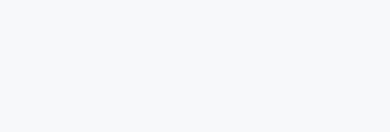
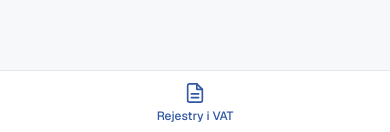
Before and after one commit to mykytapilec/onsaldo-vat-register, a Next.js app: page / in a window 390 px wide. Shown: the part 709-841 px from the top of the page. Built offline with nearby package versions, Linux system fonts and the light colour scheme.

Commit message:
feat: add mobile bottom navigation

```diff
--- a/components/layout/app-shell.tsx
+++ b/components/layout/app-shell.tsx
@@ -1,6 +1,7 @@
 
 import type { ReactNode } from "react";
 
+import { MobileNavigation } from "./mobile-navigation";
 import { Sidebar } from "./sidebar";
 import { Topbar } from "./topbar";
 
@@ -18,9 +19,11 @@ export function AppShell({ children }: AppShellProps) {
       <div className="flex min-w-0 flex-1 flex-col">
         <Topbar />
 
-        <main className="flex-1 p-4 md:p-6">
+        <main className="flex-1 p-4 pb-24 md:p-6">
           {children}
         </main>
+
+        <MobileNavigation />
       </div>
     </div>
   );
--- /dev/null
+++ b/components/layout/mobile-navigation.tsx
@@ -0,0 +1,39 @@
+
+import Link from "next/link";
+
+export function MobileNavigation() {
+  return (
+    <nav
+      aria-label="Nawigacja mobilna"
+      className="fixed inset-x-0 bottom-0 z-50 border-t border-[var(--border)] bg-[var(--surface)] pb-[env(safe-area-inset-bottom)] md:hidden"
+    >
+      <div className="mx-auto flex min-h-16 max-w-sm items-center justify-around">
+        <Link
+          href="/"
+          aria-current="page"
+          className="flex min-h-16 w-full flex-col items-center justify-center gap-1 px-4 py-2 text-xs font-medium text-[var(--primary)]"
+        >
+          <svg
+            aria-hidden="true"
+            xmlns="http://www.w3.org/2000/svg"
+            width="22"
+            height="22"
+            viewBox="0 0 24 24"
+            fill="none"
+            stroke="currentColor"
+            strokeWidth="1.8"
+            strokeLinecap="round"
+            strokeLinejoin="round"
+          >
+            <path d="M14 2H6a2 2 0 0 0-2 2v16a2 2 0 0 0 2 2h12a2 2 0 0 0 2-2V8z" />
+            <path d="M14 2v6h6" />
+            <path d="M8 13h8" />
+            <path d="M8 17h8" />
+          </svg>
+
+          <span>Rejestry i VAT</span>
+        </Link>
+      </div>
+    </nav>
+  );
+}
```
